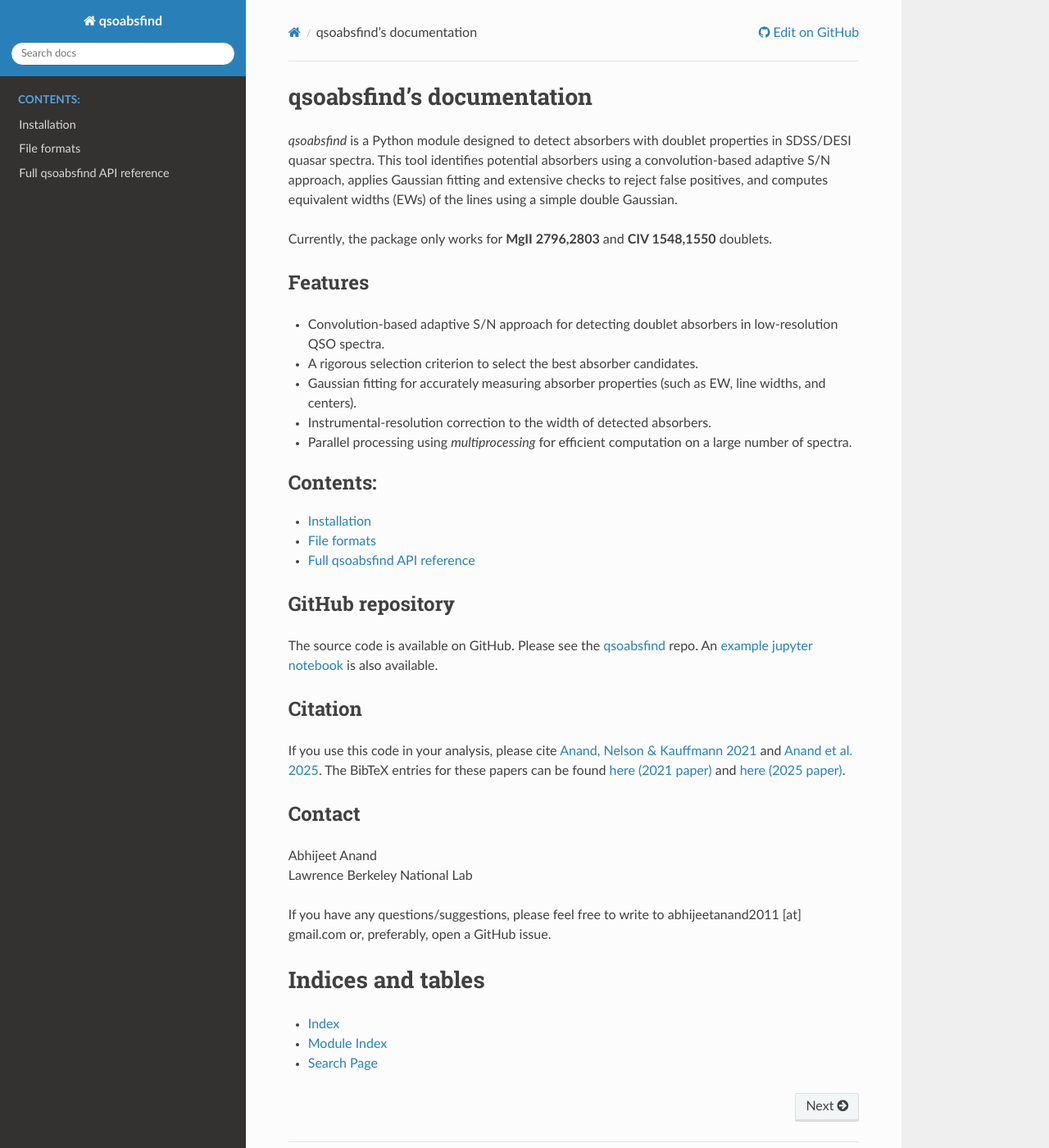
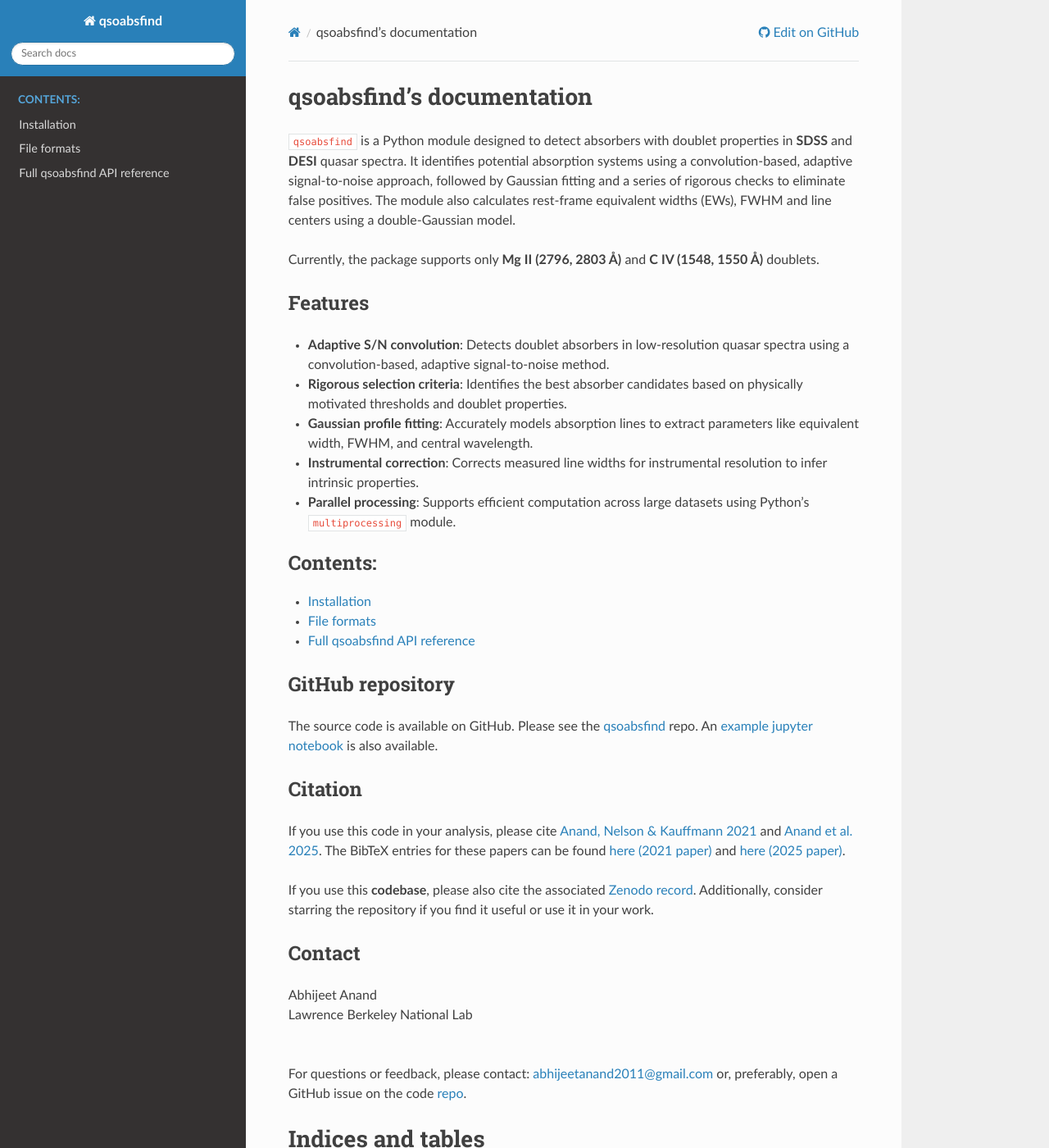
Before and after one commit to abhi0395/qsoabsfind, a Sphinx documentation site: the page built from docs/index.rst, in a window 1280 px wide and 1400 px high. Shown: the whole window at 82% size. Built offline with Sphinx 7.4.7 and the Read the Docs theme 3.1.0, drawn with Linux system fonts in a browser that asks for light colours.

Commit message:
Update index.rst

```diff
--- a/docs/index.rst
+++ b/docs/index.rst
@@ -3,18 +3,18 @@
 qsoabsfind's documentation
 ===========================
 
-`qsoabsfind` is a Python module designed to detect absorbers with doublet properties in SDSS/DESI quasar spectra. This tool identifies potential absorbers using a convolution-based adaptive S/N approach, applies Gaussian fitting and extensive checks to reject false positives, and computes equivalent widths (EWs) of the lines using a simple double Gaussian.
+``qsoabsfind`` is a Python module designed to detect absorbers with doublet properties in **SDSS** and **DESI** quasar spectra. It identifies potential absorption systems using a convolution-based, adaptive signal-to-noise approach, followed by Gaussian fitting and a series of rigorous checks to eliminate false positives. The module also calculates rest-frame equivalent widths (EWs), FWHM and line centers using a double-Gaussian model.
 
-Currently, the package only works for **MgII 2796,2803** and **CIV 1548,1550** doublets.
+Currently, the package supports only **Mg II (2796, 2803 Å)** and **C IV (1548, 1550 Å)** doublets.
 
 Features
 --------
 
-- Convolution-based adaptive S/N approach for detecting doublet absorbers in low-resolution QSO spectra.
-- A rigorous selection criterion to select the best absorber candidates.
-- Gaussian fitting for accurately measuring absorber properties (such as EW, line widths, and centers).
-- Instrumental-resolution correction to the width of detected absorbers.
-- Parallel processing using `multiprocessing` for efficient computation on a large number of spectra.
+- **Adaptive S/N convolution**: Detects doublet absorbers in low-resolution quasar spectra using a convolution-based, adaptive signal-to-noise method.
+- **Rigorous selection criteria**: Identifies the best absorber candidates based on physically motivated thresholds and doublet properties.
+- **Gaussian profile fitting**: Accurately models absorption lines to extract parameters like equivalent width, FWHM, and central wavelength.
+- **Instrumental correction**: Corrects measured line widths for instrumental resolution to infer intrinsic properties.
+- **Parallel processing**: Supports efficient computation across large datasets using Python's ``multiprocessing`` module.
 
 .. toctree::
    :maxdepth: 1
@@ -36,14 +36,17 @@ Citation
 
 If you use this code in your analysis, please cite `Anand, Nelson & Kauffmann 2021 <https://arxiv.org/abs/2103.15842>`_ and `Anand et al. 2025 <https://arxiv.org/abs/2504.20299>`_. The BibTeX entries for these papers can be found `here (2021 paper) <https://ui.adsabs.harvard.edu/abs/2021MNRAS.504...65A/exportcitation>`_ and `here (2025 paper) <https://ui.adsabs.harvard.edu/abs/2025arXiv250420299A/exportcitation>`_.
 
+If you use this **codebase**, please also cite the associated `Zenodo record <https://zenodo.org/records/15685771>`_. Additionally, consider starring the repository if you find it useful or use it in your work.
+
 
 Contact
 -------
 
 | Abhijeet Anand
 | Lawrence Berkeley National Lab
+|
 
-If you have any questions/suggestions, please feel free to write to abhijeetanand2011 [at] gmail.com or, preferably, open a GitHub issue.
+For questions or feedback, please contact: `abhijeetanand2011@gmail.com <mailto:abhijeetanand2011@gmail.com>`_ or, preferably, open a GitHub issue on the code `repo <https://github.com/abhi0395/qsoabsfind>`_.
 
 
 Indices and tables
```
